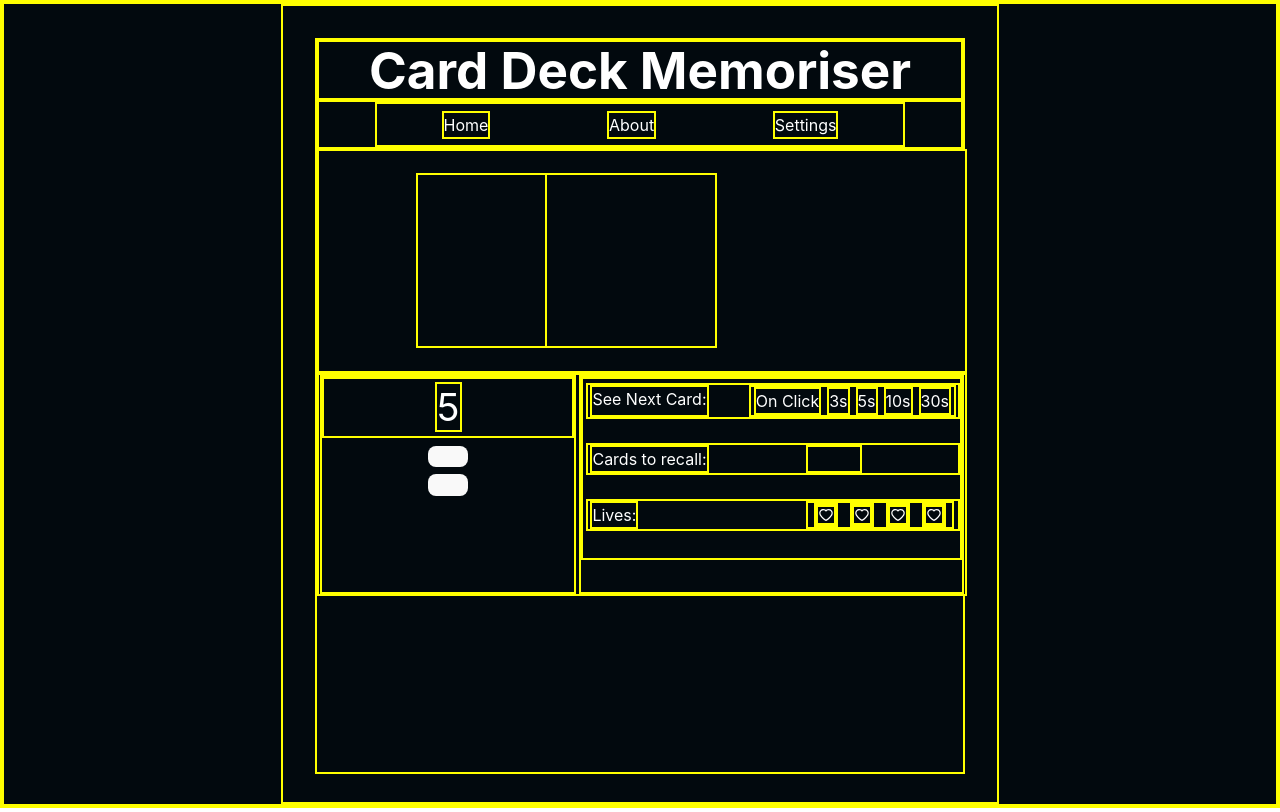
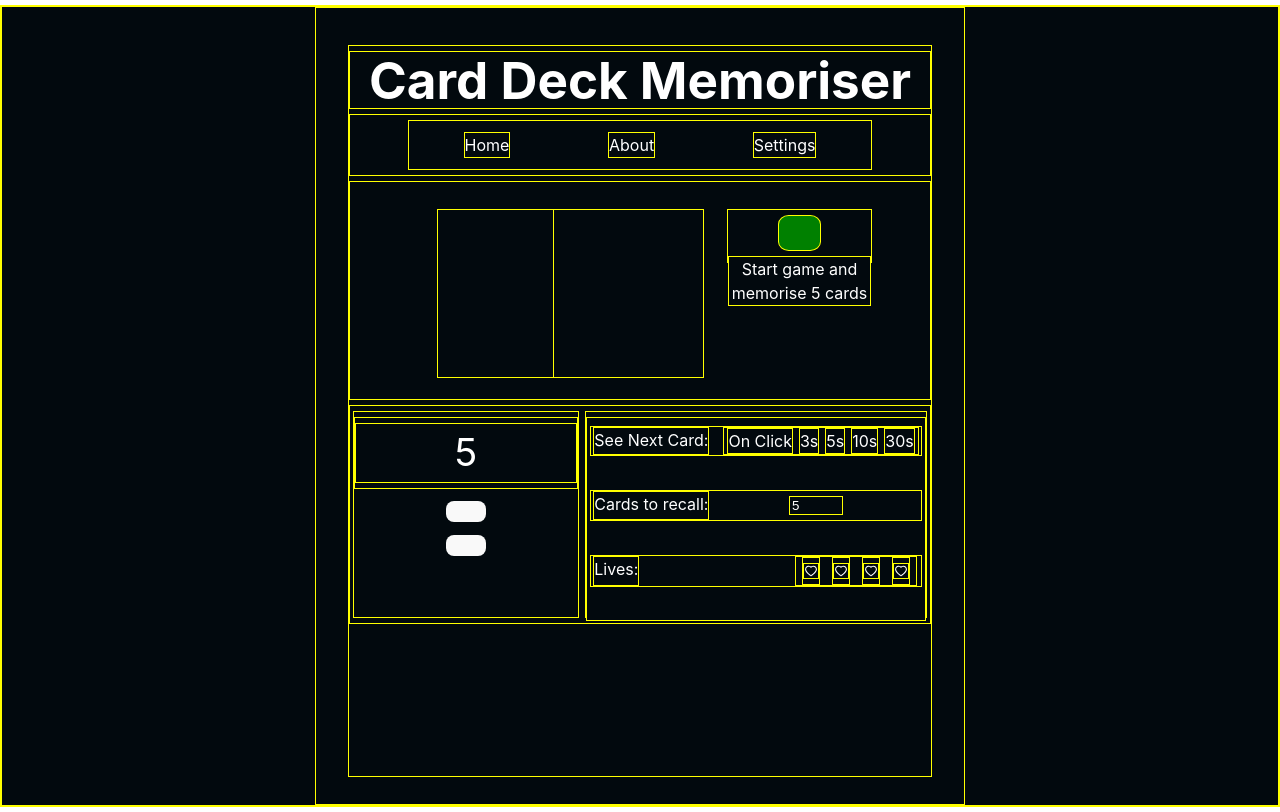
Before and after one commit to Verney2073/mindpalaceapp, a React (Vite) app: page / in a window 1280 px wide. Built offline with nearby package versions, Linux system fonts and the light colour scheme.

Commit message:
player action panels, timer added, working on recall phase

```diff
--- a/src/App.css
+++ b/src/App.css
@@ -1,8 +1,9 @@
 * {
-  border: 2px solid yellow;
-  margin: 0 auto;
+  border: 1px solid yellow;
+  margin: 5px auto;
   background-color: #02090e;
   color: white;
+  box-sizing: border-box
 }
 
 #root {
@@ -42,6 +43,21 @@ ul {
 
 }
 
+.card-start-game-button-container {
+  position: absolute;
+  left: 65%;
+  top: 10%;
+  width: 25%;
+  height: 25%;
+}
+
+.card-start-game-button {
+  width: 30%;
+  height: 70%;
+  background-color: green;
+  border-radius: 25%;
+}
+
 .game-live-score-panel-container {
   width: 39%
 }
@@ -73,10 +89,15 @@ ul {
 
 }
 
+.game-settings-lives-icon:hover {
+  background-color: pink;
+}
+
 .game-settings-option-buttons {
   display: flex;
   flex-direction: space-evenly;
   margin: 0 2px;
+
 
 }
 
@@ -84,6 +105,7 @@ ul {
   margin: 0px 3px;
 
 }
+
 .game-settings-option-button:hover {
   background-color: lightgrey;
   border-radius: 50%;
@@ -99,8 +121,9 @@ ul {
   flex-direction: column;
 } */
 
-
-
+.game-settings-panel-hidden {
+  display: none;
+}
 
 .main-container {
   height: 100%;
@@ -115,12 +138,22 @@ ul {
 
 }
 
+#number-to-recall {
+  display: flex;
+  justify-content: flex-end;
+}
+
 .player-action-panel-container {
   width: 59%;
 }
 
 #see-cards-countdown {
   font-size: 2.4rem;
+  display: block;
+}
+
+#see-card-countdown-hidden {
+  display: none;
 }
 
 .logo {
@@ -130,34 +163,42 @@ ul {
   transition: filter 300ms;
 }
 
-.logo:hover {
-  filter: drop-shadow(0 0 2em #646cffaa);
-}
-
-.logo.react:hover {
-  filter: drop-shadow(0 0 2em #61dafbaa);
-}
-
-@keyframes logo-spin {
-  from {
-    transform: rotate(0deg);
-  }
-
-  to {
-    transform: rotate(360deg);
-  }
-}
-
 @media (prefers-reduced-motion: no-preference) {
   a:nth-of-type(2) .logo {
     animation: logo-spin infinite 20s linear;
   }
 }
 
-.card {
-  padding: 2em;
+.recall-phase-cards-table {
+
+  border-collapse: collapse;
+  width: 100%;
+  text-align: center;
 }
 
-.read-the-docs {
-  color: #888;
+.recall-phase-icon-square {
+  position: relative;
+  width: 10%;
+  height: 100%;
 }
+
+.recall-phase-cards-icon {
+  position: absolute;
+  top: 0%;
+  left: 22.5%;
+}
+
+th,
+td {
+  border: 1px transparent;
+}
+
+th:hover {
+  background-color: lightgrey;
+  border-radius: 50%;
+}
+
+
+.recall-phase-panel-hidden {
+  display: none;
+}
--- a/src/App.tsx
+++ b/src/App.tsx
@@ -5,6 +5,7 @@ import { Navbar } from './Navbar'
 import { CardAnimationArea } from './CardAnimationArea'
 import { GameLiveScorePanel } from './GameLiveScorePanel'
 import { PlayerActionPanel } from './PlayerActionPanel'
+
 
 function App() {
   //https://www.typescriptlang.org/docs/handbook/enums.html
@@ -14,27 +15,45 @@ function App() {
   enum gameStates {
     gameNotOn = "gameNotOn",
     seeCardsPhase = "seeCardsPhase",
-    recallPhase = "recallPhase"
+    recallPhase = "recallPhase",
+    endOfGamePhase = "endOfGamePhase"
   }
 
   const [gameState, setGameState] = useState(gameStates.gameNotOn);
   const [seeCardsTimer, setSeeCardsTimer] = useState(5);
+  const [cardsToRecall, setCardsToRecall] = useState(5);
+  const [currentCount, setcurrentCount] = useState(5)
 
+  const [seenCardsPile, setSeenCardsPile] = useState([]);
 
+  const [userRecallCard, setUserRecallCard] = useState("");
 
   return (
     <div className="main-container">
       <h1> Card Deck Memoriser </h1>
       <Navbar />
       <CardAnimationArea gameState={gameState}
-        setGameState={setGameState} />
+        setGameState={setGameState}
+        cardsToRecall={cardsToRecall} setCardsToRecall={setCardsToRecall}
+        seenCardsPile={seenCardsPile} setSeenCardsPile={setSeenCardsPile} />
       <div className='game-settings-and-player-action-container'>
         <GameLiveScorePanel gameState={gameState}
           setGameState={setGameState}
           seeCardsTimer={seeCardsTimer}
           setSeeCardsTimer={setSeeCardsTimer}
+          currentCount={currentCount}
+          setCurrentCount={setcurrentCount}
+          seenCardsPile={seenCardsPile}
+          cardsToRecall={cardsToRecall}
+
         />
-        <PlayerActionPanel gameState={gameState} seeCardsTimer={seeCardsTimer} setSeeCardsTimer={setSeeCardsTimer} />
+        <PlayerActionPanel gameState={gameState}
+          seeCardsTimer={seeCardsTimer} setSeeCardsTimer={setSeeCardsTimer}
+          cardsToRecall={cardsToRecall} setCardsToRecall={setCardsToRecall}
+          userRecallCard={userRecallCard}
+          setUserRecallCArd={setUserRecallCard}
+          seenCardsPile={seenCardsPile}
+        />
       </div>
     </div>
   )
--- a/src/CardAnimationArea.tsx
+++ b/src/CardAnimationArea.tsx
@@ -2,16 +2,21 @@ import React from 'react'
 import { useState } from 'react';
 import './App.css'
 import { createDeck, flipCard, gameStateCheck, shuffleDeck } from './CardCreationsInteractions'
+import { GiCardDraw } from 'react-icons/gi';
+
 
 export function CardAnimationArea(props: {
     gameState: string,
     setGameState: React.Dispatch<React.SetStateAction<string>>
+    cardsToRecall: number;
+    setCardsToRecall: React.Dispatch<React.SetStateAction<number>>
+    seenCardsPile: string[];
+    setSeenCardsPile: React.Dispatch<React.SetStateAction<string[]>>
 }) {
     //When I remove string1, string 2 'ourShuffledDeck' below complains. But not with seenCardsPile. Why?
     let [activeDeck, setActiveDeck] = useState(['string1', 'string2']);
 
     //load this in as a component only after the game starts?
-    let [seenCardsPile, setSeenCardsPile] = useState([]);
 
     async function handleMainDeckClick() {
         if (props.gameState === "gameNotOn") {
@@ -21,10 +26,10 @@ export function CardAnimationArea(props: {
             setActiveDeck(ourShuffledDeck);
         }
         if (props.gameState === "seeCardsPhase") {
-            flipCard(activeDeck, seenCardsPile);
+            flipCard(activeDeck, props.seenCardsPile, props.cardsToRecall);
             // console.log(activeDeck)
-
         }
+        console.log(props.cardsToRecall);
 
         console.log(props.gameState);
     }
@@ -32,6 +37,10 @@ export function CardAnimationArea(props: {
         <div className="card-animation-container">
             <div className="card-face-up-container"></div>
             <div className="card-face-down-deck-container" onClick={() => handleMainDeckClick()}></div>
+            <div className="card-start-game-button-container">
+                <div className="card-start-game-button"></div>
+                <p className="card-start-game-message">Start game and memorise 5 cards</p>
+            </div>
         </div>
     )
 }
--- a/src/CardCreationsInteractions.tsx
+++ b/src/CardCreationsInteractions.tsx
@@ -23,7 +23,8 @@ export function shuffleDeck(deck: string[]) {
     return deck;
 }
 
-export function flipCard(deck: string[], seenCards: string[]) {
+export function flipCard(deck: string[], seenCards: string[],cardsToRecall: number = 5) {
+    if (seenCards.length===cardsToRecall) return console.log("All cards seen!");
     console.log("The card is: " + deck[0])
     //func() add card to seenCardsPile
     seenCards.push(deck[0])
--- a/src/GameLiveScorePanel.tsx
+++ b/src/GameLiveScorePanel.tsx
@@ -6,26 +6,35 @@ export function GameLiveScorePanel(props: {
     gameState: string,
     setGameState: React.Dispatch<React.SetStateAction<string>>,
     seeCardsTimer: number,
-    setSeeCardsTimer: React.Dispatch<React.SetStateAction<number>>
-}) {
-    //props from the user action panel should determine the default value of useState
-    const [currentCount, setcurrentCount] = useState(props.seeCardsTimer)
+    setSeeCardsTimer: React.Dispatch<React.SetStateAction<number>>,
+    currentCount: number,
+    setCurrentCount: React.Dispatch<React.SetStateAction<number>>,
+    cardsToRecall: number,
+    setCardsToRecall: React.Dispatch<React.SetStateAction<number>>,
+    seenCardsPile: string[],
+}): JSX.Element {
+
     useEffect(() => {
 
-        if (props.gameState === "seeCardsPhase" && currentCount >= 0) {
+        if (props.gameState === "seeCardsPhase" && props.currentCount >= 0) {
             const intervalId = setInterval(
                 () => {
-                    currentCount === 0 ? setcurrentCount(props.seeCardsTimer) : setcurrentCount(currentCount - 1);
+                    props.currentCount === 0 ? props.setCurrentCount(props.seeCardsTimer) : props.setCurrentCount(props.currentCount - 1);
+                    //run PhaseCheck function here to move us on to the recallPhase
+                    console.log("props.cardsToRecall is returning " + props.cardsToRecall + " in GameLiveScorePanel")
+                    if (props.cardsToRecall === props.seenCardsPile.length) props.setGameState("recallPhase")
+
                 }, 1000);
+
             return () => clearInterval(intervalId);
         }
 
-    }, [props.gameState, currentCount]);
+    }, [props.gameState, props.currentCount, props.cardsToRecall]);
 
     return (
         <div className="game-live-score-panel-container">
             <div className="see-cards-countdown-container">
-                <span id="see-cards-countdown"> {currentCount} </span>
+                <span id={props.seeCardsTimer === -1 ? "see-card-countdown-hidden" : "see-cards-countdown"} > {props.currentCount} </span>
             </div>
             <button onClick={() => props.setSeeCardsTimer(5)}></button>
             <br></br>
--- a/src/PlayerActionPanel.tsx
+++ b/src/PlayerActionPanel.tsx
@@ -1,19 +1,58 @@
 import './App.css'
 import { AiOutlineHeart } from 'react-icons/ai';
+import { GiSpades, GiDiamonds, GiHearts, GiClubs } from 'react-icons/gi'
 
 export function PlayerActionPanel(props: {
-    gameState: string
+    gameState: string;
     seeCardsTimer: number;
     setSeeCardsTimer: React.Dispatch<React.SetStateAction<number>>
+    cardsToRecall: number;
+    setCardsToRecall: React.Dispatch<React.SetStateAction<number>>
+    userRecallCard: string,
+    setUserRecallCard: React.Dispatch<React.SetStateAction<string>>
+    seenCardsPile: string[]
 }) {
+
+    function handleLifeClick() {
+        //handleLifeclick should take the e.target of the click on these lives
+        //Each life should have a number, 1-4
+        //When a life is clicked, that life and all those preceding it should be set to a value
+        //We could also implement this for hover functionality
+        console.log("I was clicked")
+    }
+
+    function handleUserRecallGuess(userRecallCard:string) {
+        if(props.gameState === "recallPhase") {
+            if(userRecallCard === props.seenCardsPile[0]) {
+                //we shouldn't really just pop out the seenCards - because we'll need them to save games later
+                alert("Correct!")
+                props.seenCardsPile.shift()
+                //run a phase check - if no cards left to guess, move to end-of-game;
+                //increment a score for this game
+
+            } else if (userRecallCard === "") {
+                alert("Select the card you want to guess from the grid below the playing area")
+            } else {
+                //alerts will be changed to on-screen text
+                alert ("Oops! Wrong guess")
+                //subtract a life
+                //check if the user has no lives remaining - if so, end the game
+
+            }
+
+            }
+        }
+
 
     return (
         <div className="player-action-panel-container">
-            <ul className="game-settings-panel">
+            <ul className=
+                {props.gameState === "recallPhase" ? "game-settings-panel-hidden" : "game-settings-panel"}>
                 <li className='game-settings-item'>
                     <span className="game-settings-title">See Next Card: </span>
                     <span className='game-settings-option-buttons'>
-                        <span className="game-settings-option-button">On Click</span>
+                        <span className="game-settings-option-button"
+                            onClick={() => props.setSeeCardsTimer(-1)}>On Click</span>
                         <span onClick={() => props.setSeeCardsTimer(3)}
                             className="game-settings-option-button"> 3s</span>
                         <span onClick={() => props.setSeeCardsTimer(5)}
@@ -26,19 +65,115 @@ export function PlayerActionPanel(props: {
                 </li><br></br>
                 <li className='game-settings-item'>
                     <label className="game-settings-title">Cards to recall:</label>
-                    <input type="number" id="number-to-recall" name="number-to-recall" min="1" max="52"></input> </li><br></br>
+                    <input type="number" id="number-to-recall"
+                        name="number-to-recall" min="1" max="52"
+                        value="5"
+                        onChange={e => props.setCardsToRecall(parseInt(e.target.value))}
+                    ></input> </li><br></br>
                 <li className='game-settings-item'>
                     <label className="game-settings-title">Lives: </label>
                     <div className="game-settings-lives-container">
-                        <div className="game-settings-lives"><AiOutlineHeart /></div>
-                        <div className="game-settings-lives"><AiOutlineHeart /></div>
-                        <div className="game-settings-lives"><AiOutlineHeart /></div>
-                        <div className="game-settings-lives"><AiOutlineHeart /></div>
+                        <div className="game-settings-lives" onClick={() => handleLifeClick()}>
+                            <AiOutlineHeart
+                                className="game-settings-lives-icon" /></div>
+                        <div className="game-settings-lives">
+                            <AiOutlineHeart className="game-settings-lives-icon" /></div>
+                        <div className="game-settings-lives">
+                            <AiOutlineHeart className="game-settings-lives-icon" /></div>
+                        <div className="game-settings-lives">
+                            <AiOutlineHeart className="game-settings-lives-icon" /></div>
                     </div>
                     {/* <input type="number" id="wrong-guesses" className="game-settings-item"></input> */}
                 </li> <br></br>
+            </ul>
+            <div className=
+                {props.gameState === "recallPhase" ? "recall-phase-panel" : "recall-phase-panel-hidden"}>
+                <div className="recall-phase-top-menu">
+                    <button className="recall-phase-submit-card" onClick={()=> handleUserRecallGuess(props.userRecallCard)}></button>
+                    {/* <button className="recall-phase-skip-card"></button> */}
+                </div>
+                <div className="recall-phase-cards-section">
+                    <table className='recall-phase-cards-table'>
+                        <thead></thead>
+                        <tbody>
+                            <tr>
+                                <th className="recall-phase-icon-square"><GiDiamonds className="recall-phase-cards-icon" /></th>
+                                <th onClick={()=> props.setUserRecallCard("AD")}>A</th>
+                                <th>2</th>
+                                <th>3</th>
+                                <th>4</th>
+                                <th>5</th>
+                                <th>6</th>
+                                <th>7</th>
+                                <th>8</th>
+                                <th>9</th>
+                                <th>10</th>
+                                <th>J</th>
+                                <th>Q</th>
+                                <th>K</th>
 
-            </ul>
+                                <th></th>
+                            </tr>
+                            <tr>
+                                <th className="recall-phase-icon-square"><GiClubs
+                                 className="recall-phase-cards-icon" /></th>
+                                <th>A</th>
+                                <th>2</th>
+                                <th>3</th>
+                                <th>4</th>
+                                <th>5</th>
+                                <th>6</th>
+                                <th>7</th>
+                                <th>8</th>
+                                <th>9</th>
+                                <th>10</th>
+                                <th>J</th>
+                                <th>Q</th>
+                                <th>K</th>
+
+                            </tr>
+                            <tr>
+                                <th className="recall-phase-icon-square"><GiHearts
+                                className="recall-phase-cards-icon" /></th>
+                                <th>A</th>
+                                <th>2</th>
+                                <th>3</th>
+                                <th>4</th>
+                                <th>5</th>
+                                <th>6</th>
+                                <th>7</th>
+                                <th>8</th>
+                                <th>9</th>
+                                <th>10</th>
+                                <th>J</th>
+                                <th>Q</th>
+                                <th>K</th>
+
+                            </tr>
+                            <tr>
+                                <th className="recall-phase-icon-square"><GiClubs
+                                className="recall-phase-cards-icon" /></th>
+                                <th>A</th>
+                                <th>2</th>
+                                <th>3</th>
+                                <th>4</th>
+                                <th>5</th>
+                                <th>6</th>
+                                <th>7</th>
+                                <th>8</th>
+                                <th>9</th>
+                                <th>10</th>
+                                <th>J</th>
+                                <th>Q</th>
+                                <th>K</th>
+                            </tr>
+                        </tbody>
+                    </table>
+                </div>
+
+                {/* load lives container from above in here, as a separate component, to show lives remaining */}
+
+            </div>
 
         </div>
     )
```
